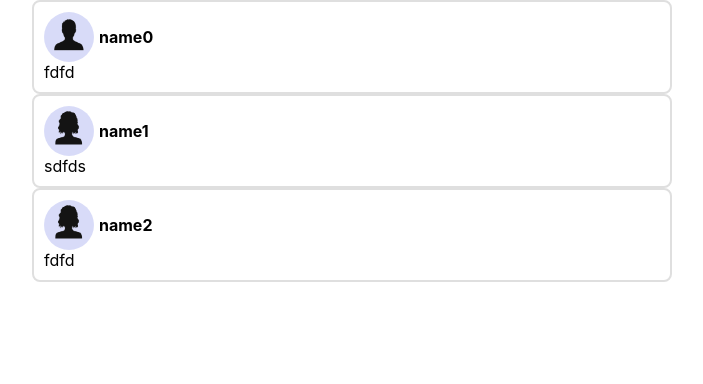
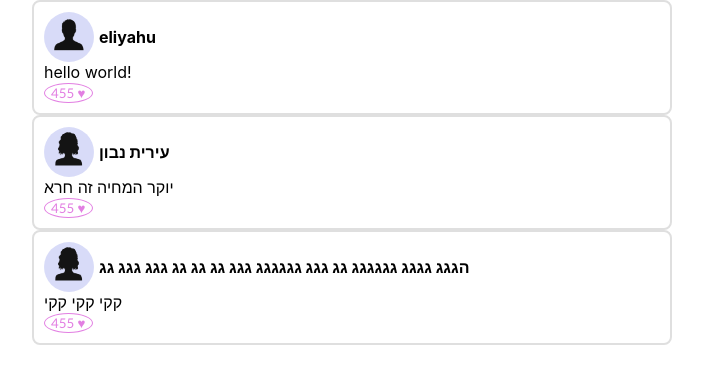
Before and after one commit to eliyahu119/mySocialNetworkFrontEnd, a React (Create React App) app: page / in a window 1280 px wide. Shown: the top 384 px of the page, without its empty margins (288-991 px from the left). Built offline with nearby package versions, Linux system fonts and the light colour scheme.

Commit message:
added like option

```diff
--- /dev/null
+++ b/src/components/LikeComponent.css
@@ -0,0 +1,18 @@
+.LikeComponent{
+  /* background-color:#c3c5cae0; */
+  border: none;
+  border-radius: 50%;
+  font-family: "Gill Sans", sans-serif;
+  background: rgba(255, 255, 255, 0.5);
+  border:0.5px solid #e27fe2 ;
+  color: #e27fe2;
+  }
+
+  .LikeComponent:hover{
+    background-color:RGB(255,221,238);
+  }
+
+  .ClikedLike{
+    background-color:RGB(255,221,238);
+    color: #f158f1;
+  }
--- /dev/null
+++ b/src/components/LikeComponent.jsx
@@ -0,0 +1,15 @@
+import { useState } from "react";
+import"./LikeComponent.css";
+
+const LikeComponent=({likes})=>{
+const [clicked,hasclicked]= useState(false);
+const HasClicked=()=>{
+    hasclicked(!clicked);
+}
+
+return (
+    <button onClick={HasClicked} className={`LikeComponent ${clicked?"ClikedLike":""} `}>{"455 ♥"}</button>
+);
+}
+
+export default LikeComponent;
--- a/src/components/MainPage.jsx
+++ b/src/components/MainPage.jsx
@@ -1,22 +1,22 @@
 import Twit from "./Twit";
 const data=[
     {
-        name :"name0",
+        name :"eliyahu",
         gender: 1,
         Id : 1,
-        content: "fdfd"
+        content: "hello world!"
     }
     , {
-      name :"name1",
+      name :"עירית נבון",
       gender: 0,
       Id : 0,
-      content: "sdfds"
+      content: "יוקר המחיה זה חרא"
   }
    , {
-    name :"name2",
+    name :"הגגג גגגג גגגגגג גג גגג גגגגגג  גגג גג גג גג  גגג גגג גג",
     gender: 0,
     Id : 1,
-    content: "fdfd"
+    content: "קקי קקי קקי "
 }
 
 ]
--- a/src/components/Twit.jsx
+++ b/src/components/Twit.jsx
@@ -1,17 +1,22 @@
 
 import ProfilePic from "./ProfilePic";
+import LikeComponent from "./LikeComponent";
 
-
+//the twit component.
+//the tweet and all its data is shown
 function Twit({data}) {
     return (
       <div className="Twit">
+        <div className="userInfo">
       <ProfilePic gender={data.gender} />
         <div className="Name">
           {data.name}
         </div>
+        </div>
         <div className="Content">
            {data.content}
         </div>
+      <LikeComponent />
       </div>
     );
   }
```
